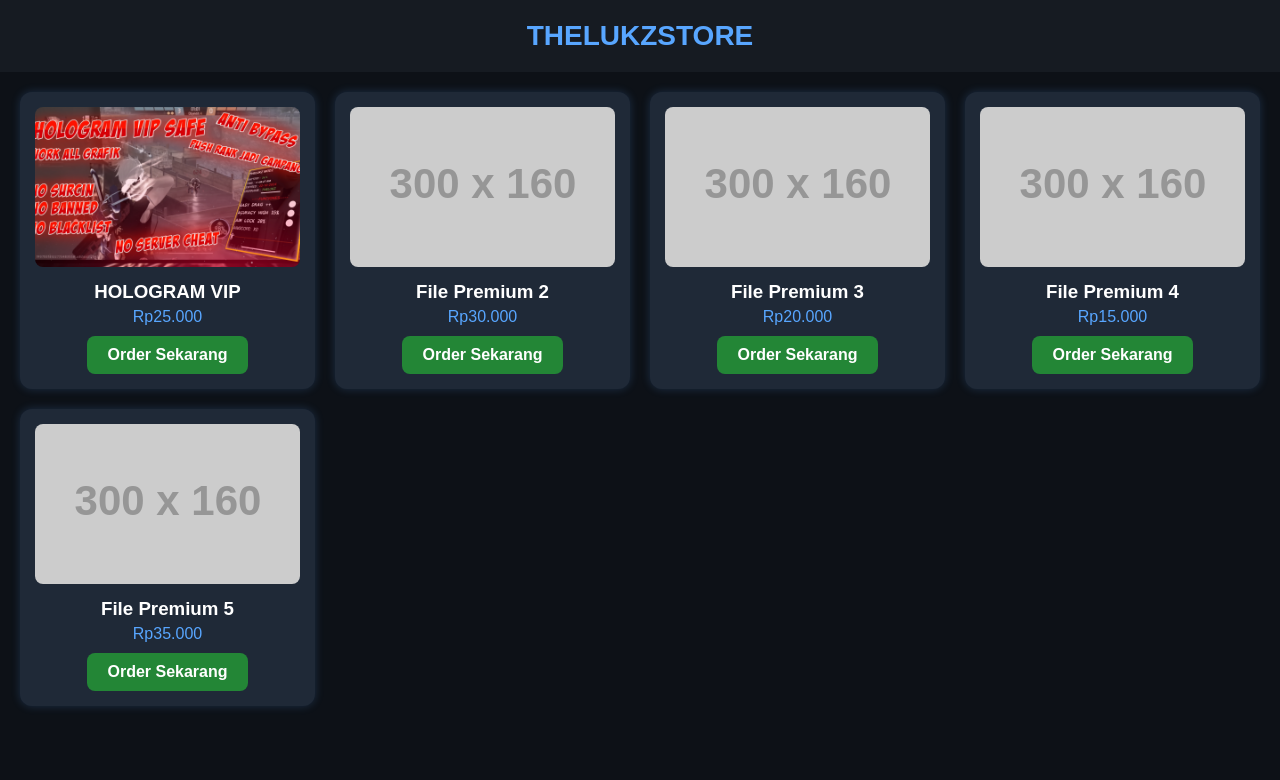
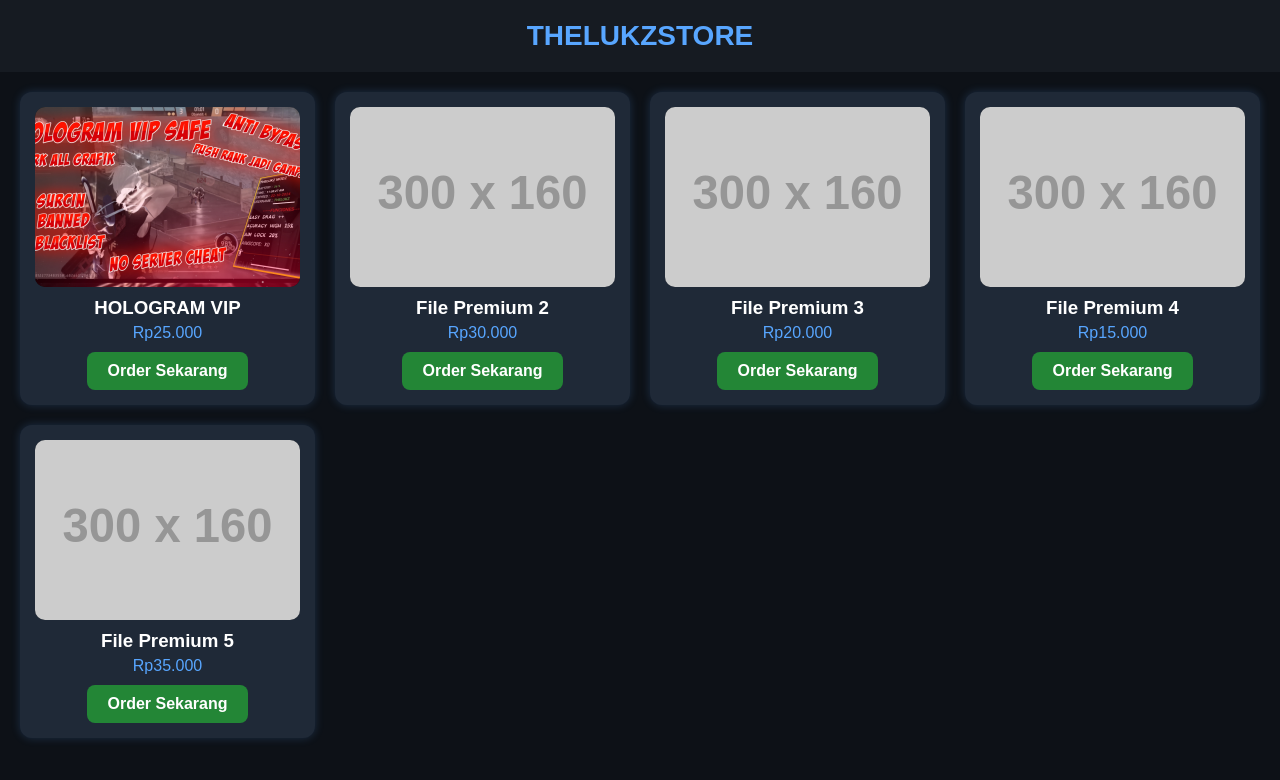
Before and after one commit to TheLukzStore/thelukzstore, a plain HTML site: page index.html in a window 1280 px wide. Drawn offline with Linux system fonts and the light colour scheme; placeholder pictures from the web are drawn by us.

Commit message:
Update index.html

```diff
--- a/index.html
+++ b/index.html
@@ -34,11 +34,14 @@
       box-shadow: 0 0 10px rgba(88, 166, 255, 0.2);
     }
     .product img {
-      width: 100%;
-      height: 160px;
-      object-fit: cover;
-      border-radius: 8px;
-    }
+  width: 100%;
+  height: 180px;
+  object-fit: cover;
+  border-radius: 10px;
+  display: block;
+  margin: 0 auto;
+  background-color: #0d1117;
+}
     .product h3 {
       margin: 10px 0 5px;
     }
```
